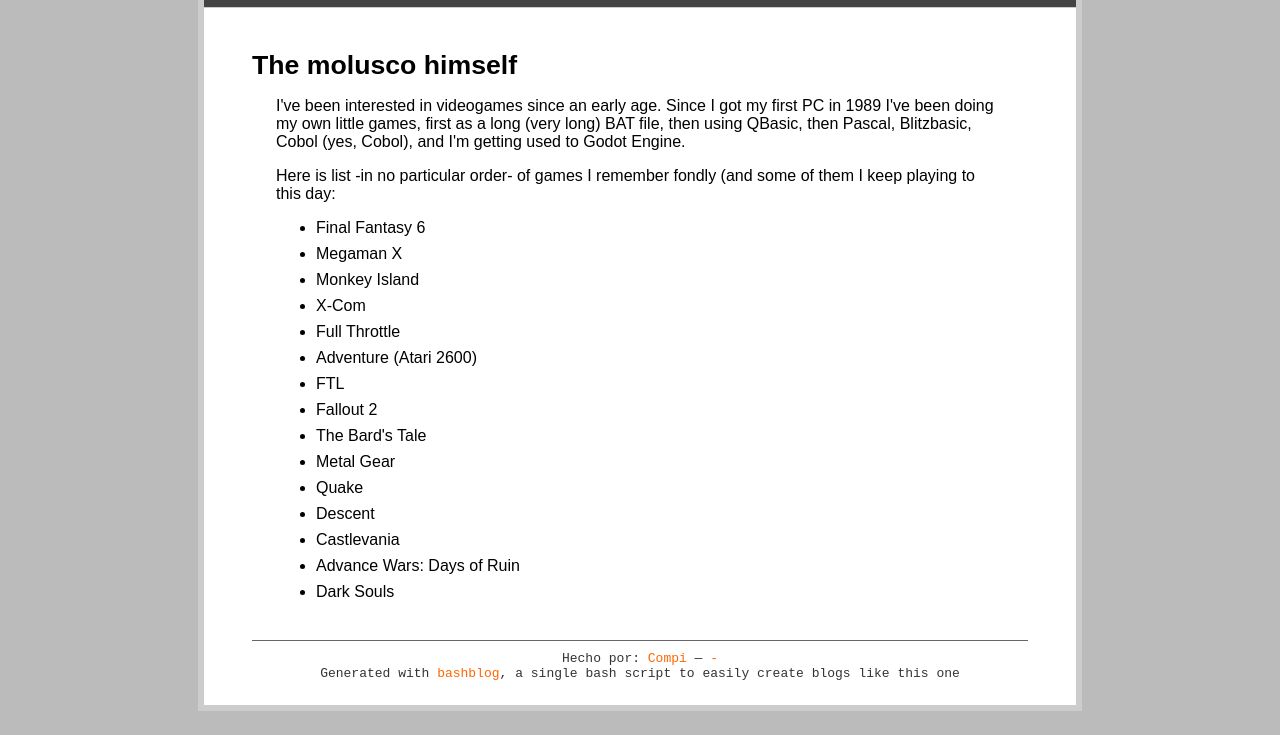
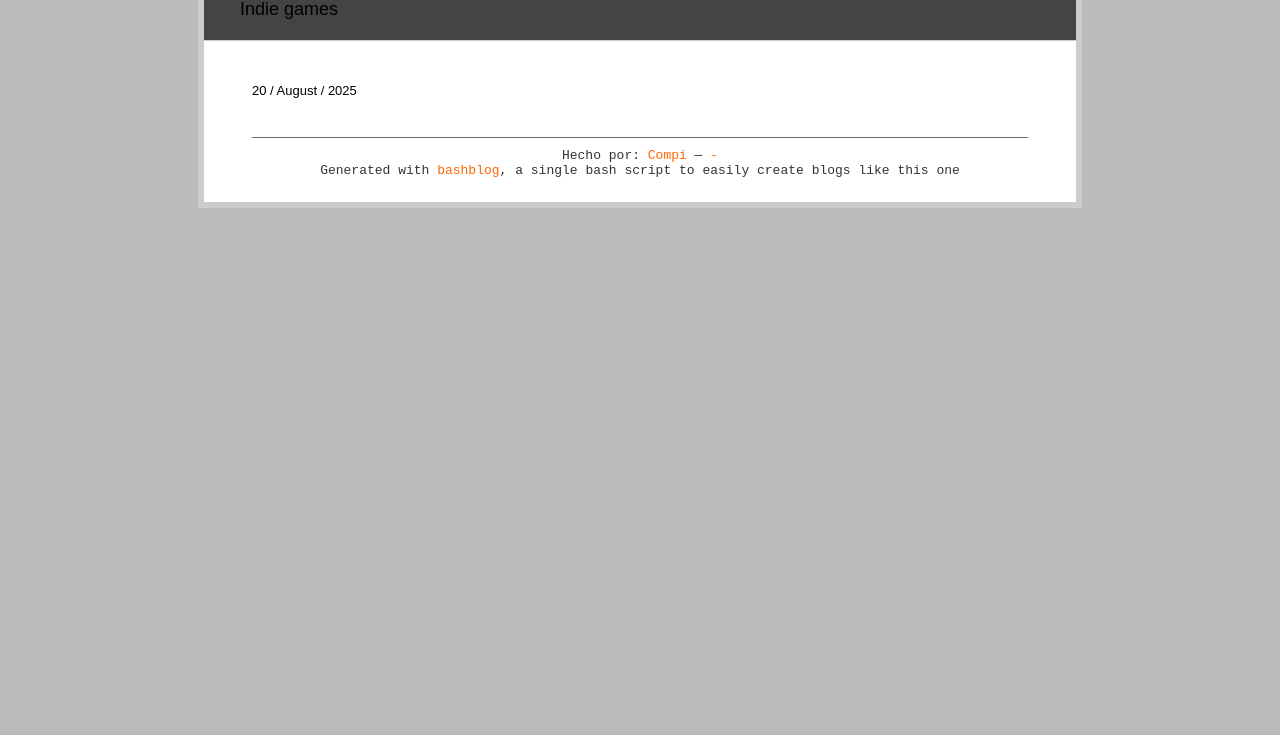
Before and after one commit to moluscogamestudio/moluscogamestudio.github.io, a plain HTML site: page about.html in a window 1280 px wide. Shown: the part 328-1063 px from the top of the page. After the commit the page ends 800 px from the top, so only its background shows below. Drawn offline with Linux system fonts and the light colour scheme.

Commit message:
Add files via upload

```diff
--- a/about.html
+++ b/about.html
@@ -5,7 +5,7 @@
 <link rel="stylesheet" href="main.css" type="text/css" />
 <link rel="stylesheet" href="blog.css" type="text/css" />
 <link rel="alternate" type="application/rss+xml" title="Subscribe to this page..." href="feed.rss" />
-<title>Molusco Games</title>
+<title></title>
 </head><body>
 <div class="headerholder">
 	<div class="header">
@@ -23,39 +23,20 @@
 <div id="divbodyholder">
 <div class="headerholder"><div class="header">
 <div id="title">
-<h1 class="nomargin"><a class="ablack" href="#">About me</a></h1>
+<h1 class="nomargin"><a class="ablack" href="https://monguito.github.io/web//index.html">Molusco Games</a></h1>
+<div id="description">Indie games</div>
 </div></div></div>
+<div id="divbody"><div class="content">
+<!-- entry begin -->
+<h3><a class="ablack" href="about.html">
 
-<div id="divbody"><div class="content">
-<h3>
-The molusco himself
-</h3>
-
-<p>I've been interested in videogames since an early age. Since I got my first PC in 1989 I've been doing my own little games, first as a long (very long) BAT file, then using QBasic, then Pascal, Blitzbasic, Cobol (yes, Cobol), and I'm getting used to Godot Engine.</p>
-
-<p>Here is list -in no particular order- of games I remember fondly (and some of them I keep playing to this day:</p>
-
-<ul>
-	<li>Final Fantasy 6</li>
-	<li>Megaman X</li>
-	<li>Monkey Island</li>
-	<li>X-Com</li>
-	<li>Full Throttle</li>
-	<li>Adventure (Atari 2600)</li>
-	<li>FTL</li>
-	<li>Fallout 2</li>
-	<li>The Bard's Tale</li>
-	<li>Metal Gear</li>
-	<li>Quake</li>
-	<li>Descent</li>
-	<li>Castlevania</li>
-	<li>Advance Wars: Days of Ruin</li>
-	<li>Dark Souls</li>
-
-</ul>
+</a></h3>
+<!-- bashblog_timestamp: #202508200634.05# -->
+<div class="subtitle">20 / August / 2025</div>
+<!-- text begin -->
 
 <!-- text end -->
-
+<!-- entry end -->
 </div>
 <div id="footer">Hecho por:  <a href="-">Compi</a> &mdash; <a href="mailto:-">-</a><br/>
 Generated with <a href="https://github.com/cfenollosa/bashblog">bashblog</a>, a single bash script to easily create blogs like this one</div>
```
Also changed, not shown: all_posts.html (+3 -3 lines), all_tags.html (+3 -3 lines), index.html (+6 -3 lines), tag_molusco.html (+6 -3 lines), tag_plans.html (+6 -3 lines), the-first-post.html (+5 -2 lines), 1 other file.
